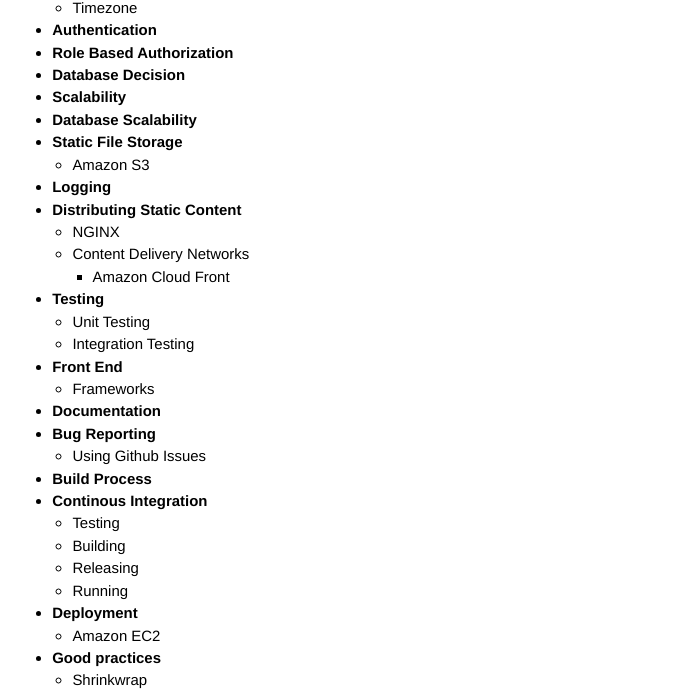
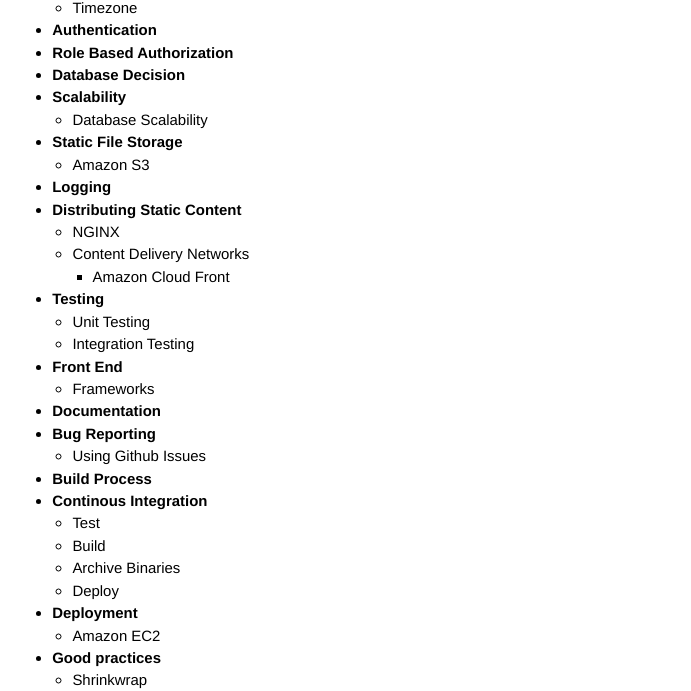
Before and after one commit to renatoargh/renatoargh.github.io, a Jekyll site: the page built from _posts/2014-03-23-web-application-aspects.md, in a window 1280 px wide. Shown: the part 347-1038 px from the top of the page, without its empty margins (294-985 px from the left). Built offline with Jekyll 4.4.1, drawn with Linux system fonts in a browser that asks for light colours; Markdown is read by kramdown in place of the engine named in the settings; comment, search, counter and statistics services are not loaded.

Commit message:
Update 2014-03-23-web-application-aspects.md

```diff
--- a/_posts/2014-03-23-web-application-aspects.md
+++ b/_posts/2014-03-23-web-application-aspects.md
@@ -16,7 +16,7 @@
 - **Role Based Authorization**
 - **Database Decision**
 - **Scalability**
-- **Database Scalability**
+  - Database Scalability
 - **Static File Storage**
   - Amazon S3
 - **Logging**
@@ -34,10 +34,10 @@
   - Using Github Issues
 - **Build Process**
 - **Continous Integration**
-  - Testing
-  - Building
-  - Releasing
-  - Running
+  - Test
+  - Build
+  - Archive Binaries
+  - Deploy
 - **Deployment**
   - Amazon EC2
 - **Good practices**
```
